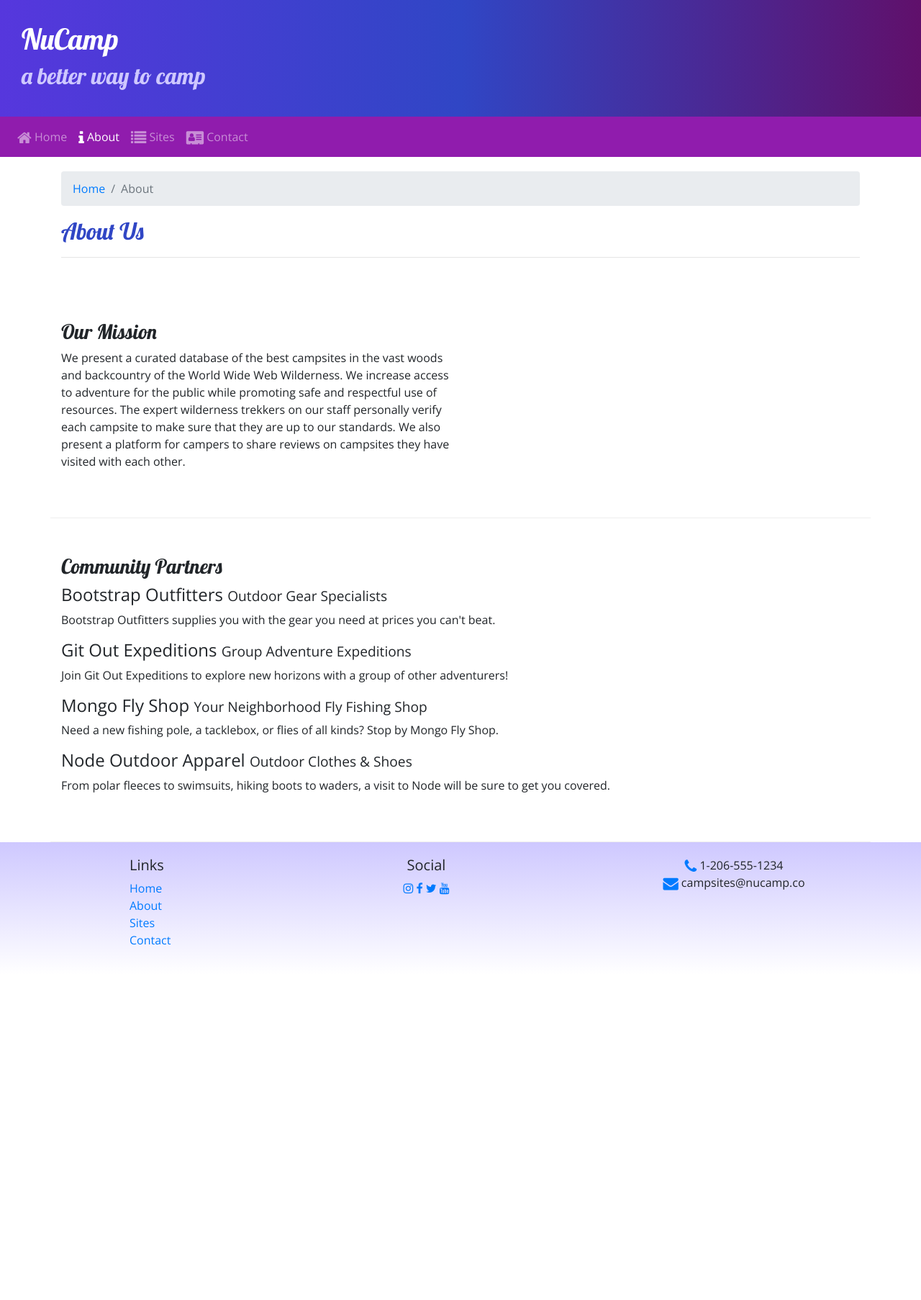
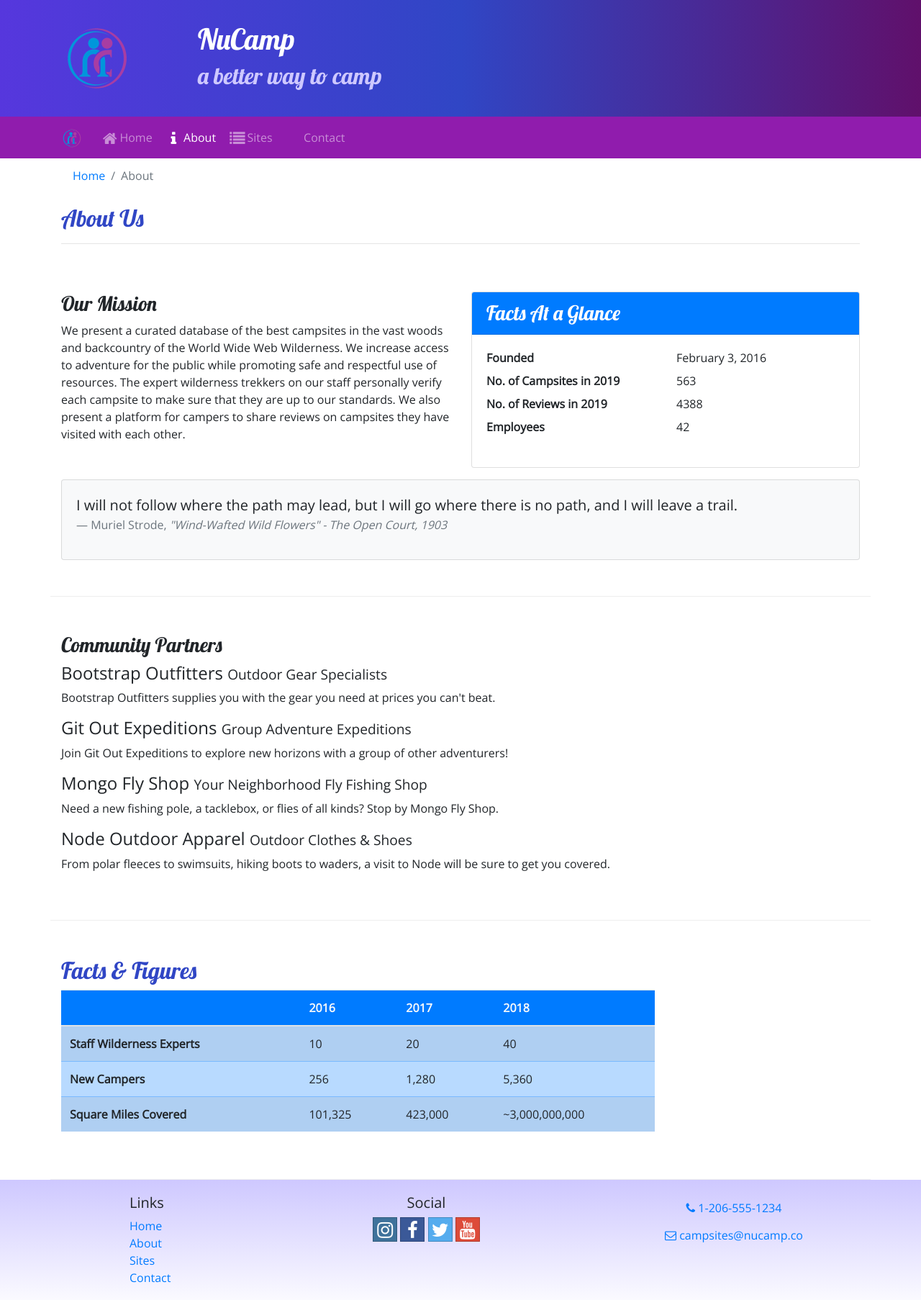
Before and after one commit to astia1/NuCampJohnM, a website: page aboutus.html in a window 1280 px wide. Shown: the whole page at 72% size. Before the commit the page ends 1354 px from the top, so only its background shows below. Drawn offline with nearby package versions, Linux system fonts and the light colour scheme.

Commit message:
Photos and Card pt1

```diff
--- a/aboutus.html
+++ b/aboutus.html
@@ -7,6 +7,7 @@
     <meta name="viewport" content="width=device-width, initial-scale=1" />
 
     <link rel="stylesheet" href="node_modules/bootstrap/dist/css/bootstrap.min.css" />
+    <link rel="stylesheet" href="node_modules/bootstrap-social/bootstrap-social.css" />
     <link rel="stylesheet" href="node_modules/font-awesome/css/font-awesome.min.css" />
     <link rel="stylesheet" href="https://fonts.googleapis.com/css?family=Lobster|Open+Sans" />
     <link rel="stylesheet" href="css/styles.css" />
@@ -16,9 +17,12 @@
 
 <body>
 
-    <header>
-        <div class="jumbotron jumbotron-fluid">
+    <header class="jumbotron jumbotron-fluid">
+        <div class="container">
             <div class="row">
+                <div class="col-4 col-sm-3 col-md-2 align-self-center">
+                    <a href="index.html"><img src="img/logo.png" class="img-fluid" /></a>
+                 </div>
                 <div class="col">
                     <h1>NuCamp</h1>
                     <h2>a better way to camp</h2>
@@ -28,16 +32,18 @@
     </header>
 
     <nav class="navbar navbar-expand-sm navbar-dark sticky-top">
-        <div-class="container">
-            <button class="navbar-toggler ml-auto" type="button" data-toggle="collapse" data-target="#nucampNavbar">
+        <div class="container">
+            <a class="navbar-brand" href="index.html"><img src="img/logo.png" height="30" width="30" /></a>
+            <button class="navbar-toggler" type="button" data-toggle="collapse" data-target="#nucampNavbar">
+            <button class="navbar-toggler" type="button" data-toggle="collapse" data-target="#nucampNavbar">
                 <span class="navbar-toggler-icon"></span>
             </button>
             <div class="collapse navbar-collapse" id="nucampNavbar">
                 <ul class="navbar-nav">
-                    <li class="nav-item"><a class="nav-link" href="index.html"><i class="fa fa-home fa-lg"></i> Home</a></li>
-                    <li class="nav-item"><a class="nav-link active" href="#"><i class="fa fa-info fa-lg"></i> About</a></li>
-                    <li class="nav-item"><a class="nav-link" href="#"><i class="fa fa-list fa-lg"></i> Sites</a></li>
-                    <li class="nav-item"><a class="nav-link" href="#"><i class="fa fa-address-card fa-lg"></i> Contact</a></li>
+                    <li class="nav-item"><a class="nav-link" href="index.html"><i class="fa fa-home fa-lg fa-fw"></i>Home</a></li>
+                    <li class="nav-item"><a class="nav-link active" href="#"><i class="fa fa-info fa-lg fa-fw"></i>About</a></li>
+                    <li class="nav-item"><a class="nav-link" href="#"><i class="fa fa-list fa-lg fa-fw"></i>Sites</a></li>
+                    <li class="nav-item"><a class="nav-link" href="contactus.html"><i class="fa fa-address-card fa-lg fa-fw"></i>Contact</a></li>
                 </ul>
             </div>
         </div>
@@ -45,7 +51,7 @@
 
 
     <div class="container">
-        <div class="row row-pad">
+        <div class="row">
             <div class="col">
                 <ol class="breadcrumb">
                     <li class="breadcrumb-item"><a href="index.html">Home</a></li>
@@ -61,9 +67,38 @@
                 <h3>Our Mission</h3>
                 <p>We present a curated database of the best campsites in the vast woods and backcountry of the World Wide Web Wilderness. We increase access to adventure for the public while promoting safe and respectful use of resources. The expert wilderness trekkers on our staff personally verify each campsite to make sure that they are up to our standards. We also present a platform for campers to share reviews on campsites they have visited with each other.</p>
             </div>
+            <div class="col-sm-6">
+                <div class="card">
+                    <h3 class="card-header bg-primary text-white">Facts At a Glance</h3>
+                    <div class="card-body">
+                        <dl class="row">
+                            <dt class="col-6">Founded</dt>
+                            <dd class="col-6">February 3, 2016</dd>
+                            <dt class="col-6">No. of Campsites in 2019</dt>
+                            <dd class="col-6">563</dd>
+                            <dt class="col-6">No. of Reviews in 2019</dt>
+                            <dd class="col-6">4388</dd>
+                            <dt class="col-6">Employees</dt>
+                            <dd class="col-6">42</dd>
+                        </dl>
+                    </div>
+                </div>
+            </div>
+            <div class="col">
+                <div class="card bg-light mt-3">
+                    <blockquote class="blockquote card-body">
+                        <p class="mb-0">I will not follow where the path may lead, but I will go where there is no path, and I will leave a trail.</p>
+                        <footer class="blockquote-footer">Muriel Strode,
+                            <cite title="Source Title">"Wind-Wafted Wild Flowers" -
+                                The Open Court, 1903
+                            </cite>
+                        </footer>
+                    </blockquote>
+        		</div>
+            </div>
         </div>
 
-        <div class="row row-content p-xs">
+        <div class="row row-content">
             <div class="col">
                 <h3>Community Partners</h3>
                 <h4>Bootstrap Outfitters <small>Outdoor Gear Specialists</small></h4>
@@ -84,9 +119,46 @@
                 </div>
             </div>
         </div>
+        <div class="row row-content">
+            <div class="col-sm-9">
+            	<h2>Facts &amp; Figures</h2>
+            	<div class="table-responsive">
+               	    <table class="table table-striped">
+	                    <thead>
+	                        <tr class="bg-primary text-light">
+	                            <th></th>
+	                            <th>2016</th>
+	                            <th>2017</th>
+	                            <th>2018</th>
+	                        </tr>
+                    	</thead>
+	                    <tbody class="table-primary">
+                            <tr>
+                                <th>Staff Wilderness Experts</th>
+                                <td>10</td>
+                                <td>20</td>
+                                <td>40</td>
+                            </tr>
+                            <tr>
+                                <th>New Campers</th>
+                                <td>256</td>
+                                <td>1,280</td>
+                                <td>5,360</td>
+                            </tr>
+                            <tr>
+                                <th>Square Miles Covered</th>
+                                <td>101,325</td>
+                                <td>423,000</td>
+                                <td>~3,000,000,000</td>
+                            </tr>
+                        </tbody>
+                    </table>
+                </div>
+            </div>
+       </div>
     </div>
 
-    <footer>
+    <footer class="site-footer">
         <div class="container">
             <div class="row">
                 <div class="col-4 col-sm-2 offset-1">
@@ -95,19 +167,19 @@
                         <li><a href="index.html">Home</a></li>
                         <li><a href="#">About</a></li>
                         <li><a href="#">Sites</a></li>
-                        <li><a href="#">Contact</a></li>
+                        <li><a href="contactus.html">Contact</a></li>
                     </ul>
                 </div>
                 <div class="col-6 col-sm-5 text-center">
                     <h5>Social</h5>
-                    <a href="http://instagram.com/"><i class="fa fa-instagram"></i></a>
-                    <a href="http://facebook.com/"><i class="fa fa-facebook"></i></a>
-                    <a href="http://twitter.com/"><i class="fa fa-twitter"></i></a>
-                    <a href="http://youtube.com/"><i class="fa fa-youtube"></i></a>
+                    <a class="btn btn-social-icon btn-instagram" href="http://instagram.com/"><i class="fa fa-instagram"></i></a>
+                    <a class="btn btn-social-icon btn-facebook" href="http://facebook.com/"><i class="fa fa-facebook"></i></a>
+                    <a class="btn btn-social-icon btn-twitter" href="http://twitter.com/"><i class="fa fa-twitter"></i></a>
+                    <a class="btn btn-social-icon btn-google" href="http://youtube.com/"><i class="fa fa-youtube"></i></a>
                 </div>
                 <div class="col-sm-4 text-center">
-                    <i class="fa fa-phone fa-lg text-primary"></i> 1-206-555-1234<br />
-                    <i class="fa fa-envelope fa-lg text-primary"></i> campsites@nucamp.co
+                    <a role="button" class="btn btn-link" href="tel:+12065551234"><i class="fa fa-phone"></i> 1-206-555-1234</a><br />
+                    <a role="button" class="btn btn-link" href="mailto:campsites@nucamp.co"><i class="fa fa-envelope-o"></i> campsites@nucamp.co</a>
                 </div>
            </div>
         </div>
--- /dev/null
+++ b/contactus.html
@@ -0,0 +1,180 @@
+<!DOCTYPE html>
+<html lang="en">
+
+<head>
+    <!-- Required meta tags always come first -->
+    <meta charset="utf-8" />
+    <meta name="viewport" content="width=device-width, initial-scale=1" />
+
+    <!-- Bootstrap CSS -->
+    <link rel="stylesheet" href="node_modules/bootstrap/dist/css/bootstrap.min.css" />
+
+    <!-- Additional CSS must be placed after Bootstrap CSS -->
+    <link rel="stylesheet" href="node_modules/font-awesome/css/font-awesome.min.css" />
+    <link rel="stylesheet" href="node_modules/bootstrap-social/bootstrap-social.css" />
+    <link rel="stylesheet" href="https://fonts.googleapis.com/css?family=Lobster|Open+Sans" />
+    <link rel="stylesheet" href="css/styles.css" />
+
+    <title>NuCamp: A Better Way To Camp</title>
+</head>
+
+<body>
+
+    <header class="jumbotron jumbotron-fluid">
+        <div class="container">
+            <div class="row">
+                <div class="col-4 col-sm-3 col-md-2 align-self-center">
+                    <a href="index.html"><img src="img/logo.png" class="img-fluid" /></a>
+                 </div>
+                <div class="col">
+                    <h1>NuCamp</h1>
+                    <h2>a better way to camp</h2>
+                </div>
+            </div>
+        </div>
+    </header>
+
+    <nav class="navbar navbar-expand-sm navbar-dark sticky-top">
+        <div class="container">
+            <a class="navbar-brand" href="index.html"><img src="img/logo.png" height="30" width="30" /></a>
+            <button class="navbar-toggler" type="button" data-toggle="collapse" data-target="#nucampNavbar">
+            <button class="navbar-toggler" type="button" data-toggle="collapse" data-target="#nucampNavbar">
+                <span class="navbar-toggler-icon"></span>
+            </button>
+            <div class="collapse navbar-collapse" id="nucampNavbar">
+                <ul class="navbar-nav">
+                    <li class="nav-item"><a class="nav-link" href="index.html"><i class="fa fa-home fa-lg fa-fw"></i>Home</a></li>
+                    <li class="nav-item"><a class="nav-link" href="aboutus.html"><i class="fa fa-info fa-lg fa-fw"></i>About</a></li>
+                    <li class="nav-item"><a class="nav-link" href="#"><i class="fa fa-list fa-lg fa-fw"></i>Sites</a></li>
+                    <li class="nav-item active"><a class="nav-link" href="#"><i class="fa fa-address-card fa-lg fa-fw"></i>Contact</a></li>
+                </ul>
+            </div>
+        </div>
+    </nav>
+
+    <div class="container">
+        <div class="row">
+            <div class="col">
+                <ol class="breadcrumb">
+                    <li class="breadcrumb-item"><a href="index.html">Home</a></li>
+                    <li class="breadcrumb-item active">Contact</li>
+                </ol>
+                <h2>Contact Us</h2>
+                <hr />
+            </div>
+        </div>
+
+        <div class="row row-content align-items-center">
+            <div class="col-sm-4">
+                <h5>Our Address</h5>
+                <address>
+                    1 Nucamp Way<br />
+                    Seattle, WA 98001<br />
+                    U.S.A.
+                </address>
+            </div>
+            <div class="col">
+                <a role="button" class="btn btn-link" href="tel:+12065551234"><i class="fa fa-phone"></i> 1-206-555-1234</a><br />
+                <a role="button" class="btn btn-link" href="mailto:campsites@nucamp.co"><i class="fa fa-envelope-o"></i> campsites@nucamp.co</a>
+            </div>
+        </div>
+
+        <div class="row row-content">
+            <div class="col-12">
+                <h2>Send us your Feedback</h2>
+                <hr />
+            </div>
+            <div class="col-md-10">
+                <form>
+                    <div class="form-group row">
+                        <label for="firstName" class="col-md-2 col-form-label">First Name</label>
+                        <div class="col-md-10">
+                            <input type="text" class="form-control" id="firstName" name="firstName" placeholder="First Name" />
+                        </div>
+                    </div>
+                    <div class="form-group row">
+                        <label for="lastName" class="col-md-2 col-form-label">Last Name</label>
+                        <div class="col-md-10">
+                            <input type="text" class="form-control" id="lastName" name="lastName" placeholder="Last Name" />
+                        </div>
+                    </div>
+                    <div class="form-group row">
+                        <label for="areaCode" class="col-md-2 col-form-label">Contact Tel.</label>
+                        <div class="col-5 col-md-3">
+                            <input type="tel" class="form-control" id="areaCode" name="areaCode" placeholder="Area code" />
+                        </div>
+                        <div class="col-7">
+                            <input type="tel" class="form-control" name="telNum" placeholder="Tel. number" />
+                        </div>
+                    </div>
+                    <div class="form-group row">
+                        <label for="email" class="col-md-2 col-form-label">Email</label>
+                        <div class="col-md-10">
+                            <input type="email" class="form-control" id="email" name="email" placeholder="Email" />
+                        </div>
+                    </div>
+                    <div class="form-group row">
+                        <div class="col offset-md-2">
+                            May we contact you?
+                            <div class="form-check form-check-inline">
+                                <input type="radio" class="form-check-input" id="contactYes" name="contactRadios" value="yes" />
+                                <label for="contactYes" class="form-check-label">Yes</label>
+                            </div>
+                            <div class="form-check form-check-inline">
+                                <input type="radio" class="form-check-input" id="contactNo" name="contactRadios" value="no" />
+                                <label for="contactNo" class="form-check-label">No</label>
+                            </div>
+                        </div>
+                    </div>
+                    <div class="form-group row">
+                        <label for="feedback" class="col-md-2 col-form-label">Your Feedback</label>
+                        <div class="col-md-10">
+                            <textarea class="form-control" id="feedback" name="feedback" rows="8"></textarea>
+                        </div>
+                    </div>
+                    <div class="form-group row">
+                        <div class="offset-md-2 col-md-10">
+                            <button type="submit" class="btn btn-primary">Send Feedback</button>
+                        </div>
+                    </div>
+                </form>
+            </div>
+       </div>
+
+    </div>
+
+    <footer class="site-footer">
+        <div class="container">
+            <div class="row">
+                <div class="col-4 col-sm-2 offset-1">
+                    <h5>Links</h5>
+                    <ul class="list-unstyled">
+                        <li><a href="index.html">Home</a></li>
+                        <li><a href="aboutus.html">About</a></li>
+                        <li><a href="#">Sites</a></li>
+                        <li><a href="#">Contact</a></li>
+                    </ul>
+                </div>
+                <div class="col-6 col-sm-5 text-center">
+                    <h5>Social</h5>
+                    <a class="btn btn-social-icon btn-instagram" href="http://instagram.com/"><i class="fa fa-instagram"></i></a>
+                    <a class="btn btn-social-icon btn-facebook" href="http://facebook.com/"><i class="fa fa-facebook"></i></a>
+                    <a class="btn btn-social-icon btn-twitter" href="http://twitter.com/"><i class="fa fa-twitter"></i></a>
+                    <a class="btn btn-social-icon btn-google" href="http://youtube.com/"><i class="fa fa-youtube"></i></a>
+                </div>
+                <div class="col-sm-4 text-center">
+                    <a role="button" class="btn btn-link" href="tel:+12065551234"><i class="fa fa-phone"></i> 1-206-555-1234</a><br />
+                    <a role="button" class="btn btn-link" href="mailto:campsites@nucamp.co"><i class="fa fa-envelope-o"></i> campsites@nucamp.co</a>
+                </div>
+           </div>
+        </div>
+    </footer>
+
+    <!-- jQuery must come first, then Popper.js, then the Bootstrap JavaScript plugins.-->
+    <script src="node_modules/jquery/dist/jquery.slim.min.js"></script>
+    <script src="node_modules/popper.js/dist/umd/popper.min.js"></script>
+    <script src="node_modules/bootstrap/dist/js/bootstrap.min.js"></script>
+
+</body>
+
+</html>
--- a/css/styles.css
+++ b/css/styles.css
@@ -14,7 +14,7 @@ header h2 {
     color: #CEC8FF;
 }
 
-footer {
+.site-footer {
     background-image: linear-gradient(#CEC8FF, white);
     padding: 20px 0;
 }
@@ -32,10 +32,17 @@ footer {
     min-height: 200px;
 }
 
-.row-pad {
-    padding: 20px 0;
-}
-
 .navbar {
     background-color: #901CAD;
 }
+
+.breadcrumb,
+.breadcrumb-item{
+    background: none;
+    border-radius: 0;
+}
+
+.btn,
+.btn-primary {
+    border-radius: 0;
+}
--- a/package.json
+++ b/package.json
@@ -13,6 +13,7 @@
   },
   "dependencies": {
     "bootstrap": "^4.5.2",
+    "bootstrap-social": "^5.1.1",
     "font-awesome": "^4.7.0",
     "jquery": "^3.5.1",
     "popper.js": "^1.16.1"
```
Also changed, not shown: index.html (+32 -20 lines), img/bootstrap-thumb.png (added), img/breadcrumb-trail-thumb.jpg (added), img/breadcrumb-trail.jpg (added), img/chrome-river-thumb.jpg (added), img/chrome-river.jpg (added), img/logo.png (added), img/react-lake-thumb.jpg (added), img/react-lake.jpg (added), 1 other file.
